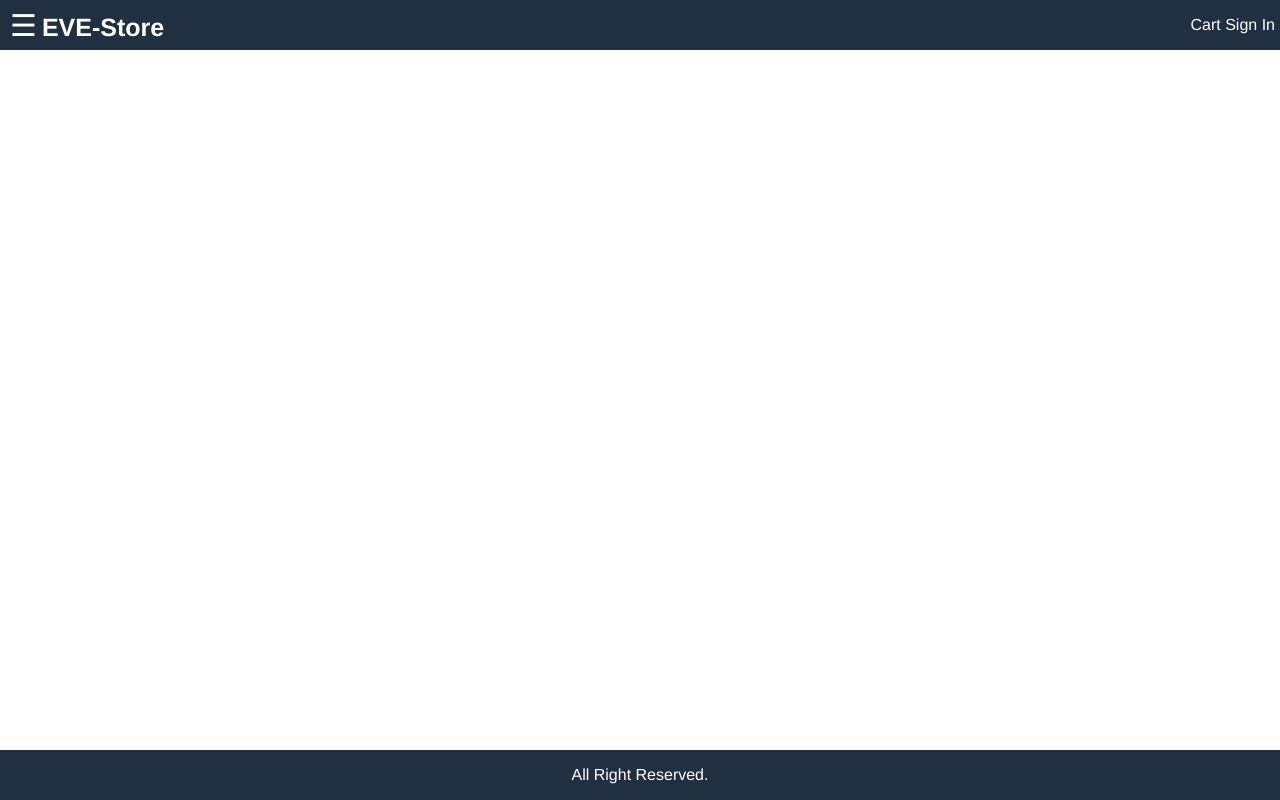
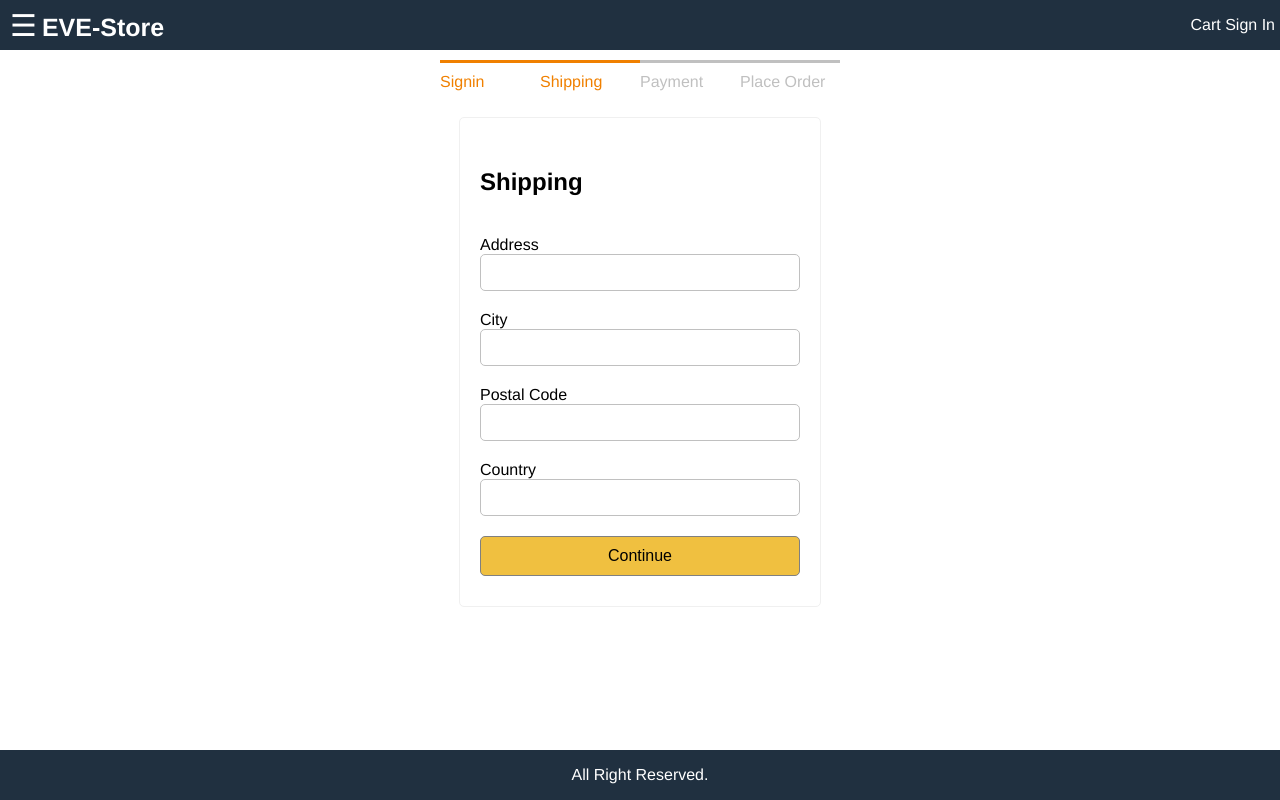
Before and after one commit to rivaldofez/EVE-Store, a React (Create React App) app in the folder evestore/: page /shipping in a window 1280 px wide. Built offline with nearby package versions, Linux system fonts and the light colour scheme.

Commit message:
membuat fitur shipping, redirect, payment step

```diff
--- a/evestore/src/App.js
+++ b/evestore/src/App.js
@@ -8,6 +8,8 @@ import SigninScreen from './screens/SigninScreen';
 import RegisterScreen from './screens/RegisterScreen';
 import ProductsScreen from './screens/ProductsScreen';
 import { useSelector } from 'react-redux';
+import ShippingScreen from './screens/ShippingScreen';
+import PaymentScreen from './screens/PaymentScreen';
 
 function App() {
 
@@ -56,6 +58,8 @@ function App() {
         <main className="main">
           <div className="content">
             <Route path="/products" component={ProductsScreen} />
+            <Route path="/shipping" component={ShippingScreen} />
+            <Route path="/payment" component={PaymentScreen} />
             <Route path="/signin" component={SigninScreen} />
             <Route path="/register" component={RegisterScreen} />
             <Route path="/product/:id" component={ProductScreen} />
--- /dev/null
+++ b/evestore/src/Screens/PaymentScreen.js
@@ -0,0 +1,49 @@
+import React, { useEffect, useState } from 'react';
+import { Link } from 'react-router-dom';
+import { useSelector, useDispatch} from 'react-redux';
+import { savePayment } from '../actions/cartActions';
+import CheckoutSteps from '../components/CheckoutSteps';
+
+function PaymentScreen(props) {
+
+    const [paymentMethod, setPaymentMethod] = useState('');
+
+    const dispatch = useDispatch();
+
+    const submitHandler = (e) => {
+        e.preventDefault();
+        dispatch(savePayment({paymentMethod}));
+        props.history.push('placeorder');
+    }
+
+    return <div>
+        <CheckoutSteps step1 step2 step3 ></CheckoutSteps>
+        <div className="form">
+        <form onSubmit={submitHandler}>
+            <ul className="form-container">
+                <li>
+                    <h2>Payment</h2>
+                </li>
+                <li>
+                    <div>
+                <input type="radio" name="paymentMethod" id="paymentMethod" value="paypal"
+                onChange={(e) => setPaymentMethod(e.target.value)}>
+                    </input>
+                    <label htmlFor="paymentMethod">
+                        Paypal
+                    </label></div>
+
+                </li>
+
+                <li>
+                    <button type="submit" className="button primary">Continue</button>
+                </li>
+            </ul>
+        </form>
+    </div>
+    </div>
+
+
+}
+
+export default PaymentScreen;
--- a/evestore/src/Screens/RegisterScreen.js
+++ b/evestore/src/Screens/RegisterScreen.js
@@ -12,10 +12,11 @@ function RegisterScreen(props) {
     const userRegister = useSelector(state=>state.userRegister);
     const {loading,userInfo, error} = userRegister;
     const dispatch = useDispatch();
+    const redirect = props.location.search?props.location.search.split("=")[1]:'/';
 
     useEffect(() => {
         if(userInfo){
-            props.history.push("/");
+            props.history.push(redirect);
         }
         return () => {
         };
@@ -65,7 +66,8 @@ function RegisterScreen(props) {
                     <button type="submit" className="button primary">Register</button>
                 </li>
                 <li>
-                    Already have an account <Link to="/signin">Sign-in</Link>
+                    Already have an account?
+                    <Link to={redirect === "/" ? "signin" : "signin?redirect=" + redirect} className="button secondary text-center">Create your Eve-Store account</Link>
                 </li>
 
             </ul>
--- /dev/null
+++ b/evestore/src/Screens/ShippingScreen.js
@@ -0,0 +1,70 @@
+import React, { useEffect, useState } from 'react';
+import { Link } from 'react-router-dom';
+import { useSelector, useDispatch} from 'react-redux';
+import { saveShipping } from '../actions/cartActions';
+import CheckoutSteps from '../components/CheckoutSteps';
+
+function ShippingScreen(props) {
+
+    const [address, setAddress] = useState('');
+    const [city, setCity] = useState('');
+    const [postalCode, setPostalCode] = useState('');
+    const [country, setCountry] = useState('');
+
+    const dispatch = useDispatch();
+
+    const submitHandler = (e) => {
+        e.preventDefault();
+        dispatch(saveShipping(address,city,postalCode, country));
+        props.history.push('payment');
+    }
+
+    return <div>
+        <CheckoutSteps step1 step2 ></CheckoutSteps>
+        <div className="form">
+        <form onSubmit={submitHandler}>
+            <ul className="form-container">
+                <li>
+                    <h2>Shipping</h2>
+                </li>
+                <li>
+                    <label htmlFor="address">
+                        Address
+                    </label>
+                    <input type="text" name="address" id="address" onChange={(e) => setAddress(e.target.value)}>
+                    </input>
+                </li>
+                <li>
+                    <label htmlFor="city">
+                        City
+                    </label>
+                    <input type="city" name="city" id="city" onChange={(e) => setCity(e.target.value)}>
+                    </input>
+                </li>
+                <li>
+                    <label htmlFor="postalCode">
+                        Postal Code
+                    </label>
+                    <input type="text" name="postalCode" id="postalCode" onChange={(e) => setPostalCode(e.target.value)}>
+                    </input>
+                </li>
+                <li>
+                    <label htmlFor="country">
+                        Country
+                    </label>
+                    <input type="text" name="country" id="country" onChange={(e) => setCountry(e.target.value)}>
+                    </input>
+                </li>
+
+                <li>
+                    <button type="submit" className="button primary">Continue</button>
+                </li>
+            </ul>
+        </form>
+    </div>
+    </div>
+
+
+}
+
+export default ShippingScreen;
--- a/evestore/src/Screens/SigninScreen.js
+++ b/evestore/src/Screens/SigninScreen.js
@@ -11,9 +11,11 @@ function SigninScreen(props) {
     const {loading,userInfo, error} = userSignin;
     const dispatch = useDispatch();
 
+    const redirect = props.location.search?props.location.search.split("=")[1]:'/';
+
     useEffect(() => {
         if(userInfo){
-            props.history.push("/");
+            props.history.push(redirect);
         }
         return () => {
         };
@@ -54,7 +56,7 @@ function SigninScreen(props) {
                     New To Eve-Store?
                 </li>
                 <li>
-                    <Link to="/register" className="button secondary text-center">Create your Eve-Store account</Link>
+                    <Link to={redirect === "/" ? "register" : "register?redirect=" + redirect} className="button secondary text-center">Create your Eve-Store account</Link>
                 </li>
             </ul>
         </form>
--- a/evestore/src/actions/cartActions.js
+++ b/evestore/src/actions/cartActions.js
@@ -1,6 +1,6 @@
 import Axios from "axios";
 import Cookie from 'js-cookie';
-import { CART_ADD_ITEM, CART_REMOVE_ITEM } from "../constants/cartConstants";
+import { CART_ADD_ITEM, CART_REMOVE_ITEM, CART_SAVE_SHIPPING, CART_SAVE_PAYMENT } from "../constants/cartConstants";
 
 const addToCart = (productId, qty) => async (dispatch, getState) => {
 
@@ -31,4 +31,12 @@ const removeFromCart = (productId) => (dispatch,getState) => {
 
 }
 
-export { addToCart,removeFromCart}
+const saveShipping = (data) => (dispatch) => {
+    dispatch({type:CART_SAVE_SHIPPING,payload:data});
+}
+
+const savePayment = (data) => (dispatch) => {
+    dispatch({type:CART_SAVE_PAYMENT,payload:data});
+}
+
+export { addToCart,removeFromCart, saveShipping,savePayment}
--- /dev/null
+++ b/evestore/src/components/CheckoutSteps.js
@@ -0,0 +1,14 @@
+import React from 'react';
+
+function CheckoutSteps(props) {
+    return <div className="checkout-steps">
+        <div className={props.step1 ? 'active' : ''}>Signin</div>
+        <div className={props.step2 ? 'active' : ''}>Shipping</div>
+        <div className={props.step3 ? 'active' : ''}>Payment</div>
+        <div className={props.step4 ? 'active' : ''}>Place Order</div>
+
+    </div>
+
+}
+
+export default CheckoutSteps;
--- a/evestore/src/constants/cartConstants.js
+++ b/evestore/src/constants/cartConstants.js
@@ -1,2 +1,4 @@
 export const CART_ADD_ITEM = 'CART_ADD_ITEM';
 export const CART_REMOVE_ITEM = 'CART_REMOVE_ITEM';
+export const CART_SAVE_SHIPPING = 'CART_SAVE_SHIPPING';
+export const CART_SAVE_PAYMENT = 'CART_SAVE_PAYMENT';
--- a/evestore/src/index.css
+++ b/evestore/src/index.css
@@ -349,3 +349,24 @@ tbody>tr:nth-child(odd) {
   background-color:#f0f0f0f0 ;
 
 }
+
+/*Checkout Steps*/
+
+.checkout-steps {
+  display: flex;
+  justify-content: space-between;
+  width: 40rem;
+  margin: 1rem auto;
+}
+
+.checkout-steps > div {
+  border-top:.3rem #c0c0c0 solid;
+  color: #c0c0c0;
+  flex: 1 1;
+  padding-top: 1rem;
+}
+
+.checkout-steps > div.active{
+  border-top: .3rem #f08000 solid;
+  color: #f08000;
+}
--- a/evestore/src/reducers/cartReducers.js
+++ b/evestore/src/reducers/cartReducers.js
@@ -1,4 +1,4 @@
-import { CART_ADD_ITEM, CART_REMOVE_ITEM } from "../constants/cartConstants";
+import { CART_ADD_ITEM, CART_REMOVE_ITEM, CART_SAVE_SHIPPING, CART_SAVE_PAYMENT } from "../constants/cartConstants";
 
 function cartReducer(state = { cartItems: [] }, action) {
     switch (action.type) {
@@ -15,6 +15,12 @@ function cartReducer(state = { cartItems: [] }, action) {
 
         case CART_REMOVE_ITEM :
             return { cartItems : state.cartItems.filter(x=>x.product !== action.payload)};
+
+        case CART_SAVE_SHIPPING :
+            return {...state, shipping:action.payload};
+
+        case CART_SAVE_PAYMENT :
+            return {...state, payment:action.payload};
         default :
             return state
     }
```
Also changed, not shown: evestore/src/Screens/PlaceOrderScreen.js (added, +92 -0 lines), 1 other file (tests, documents, lock files or other folders).
